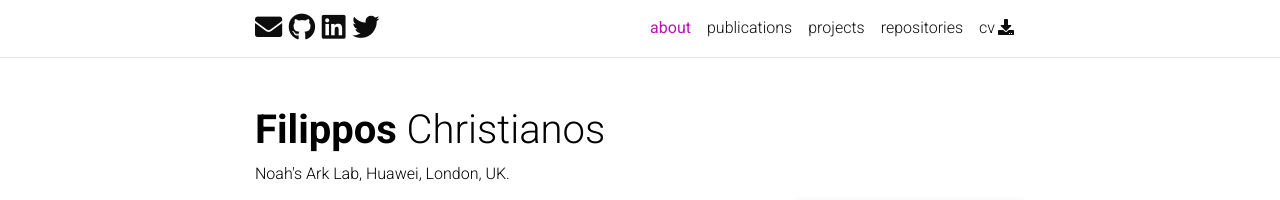
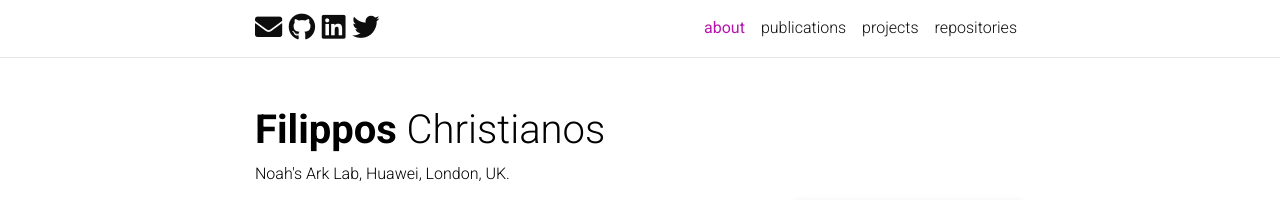
Before and after one commit to semitable/semitable.github.io, a Jekyll site: the page built from _pages/about.md, in a window 1280 px wide. Shown: the top 200 px of the page. Built offline with Jekyll 4.4.1, drawn with Linux system fonts in a browser that asks for light colours; full-size pictures stand in for the smaller copies a plugin makes; emoji names are drawn with the system emoji font; comment, search, counter and statistics services are not loaded; a style sheet for code colours, icons or effects is not loaded.

Commit message:
Update header.html

```diff
--- a/_includes/header.html
+++ b/_includes/header.html
@@ -94,7 +94,7 @@
               {%- endif -%}
               {%- endif -%}
               {% endfor -%}
-            <li class="nav-item"><a class="nav-link" href="/assets/pdf/fchristianos_cv.pdf" target="_blank">cv<i class="fas fa-download"></i></a></li>
+            <!-- <li class="nav-item"><a class="nav-link" href="/assets/pdf/fchristianos_cv.pdf" target="_blank">cv<i class="fas fa-download"></i></a></li> -->
               {%- if site.enable_darkmode %}
 
               <!-- Toogle theme mode -->
```
